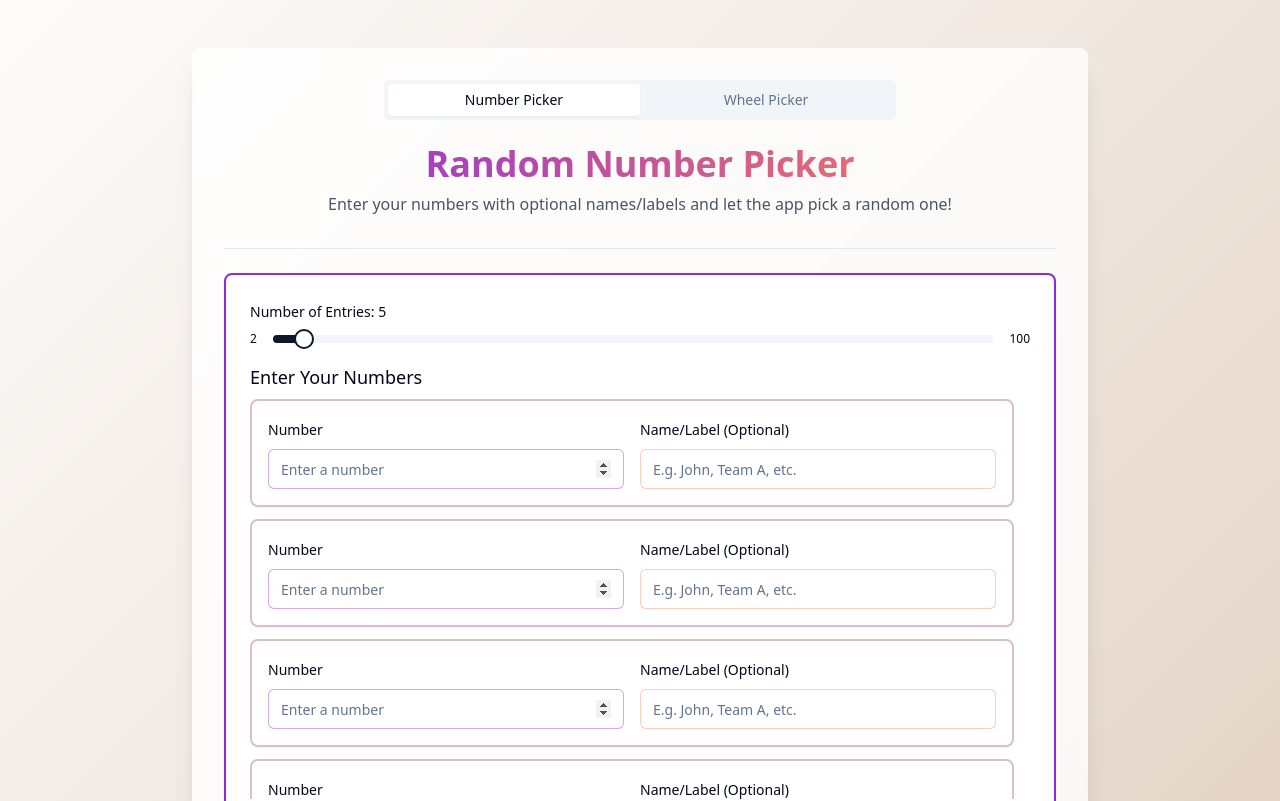
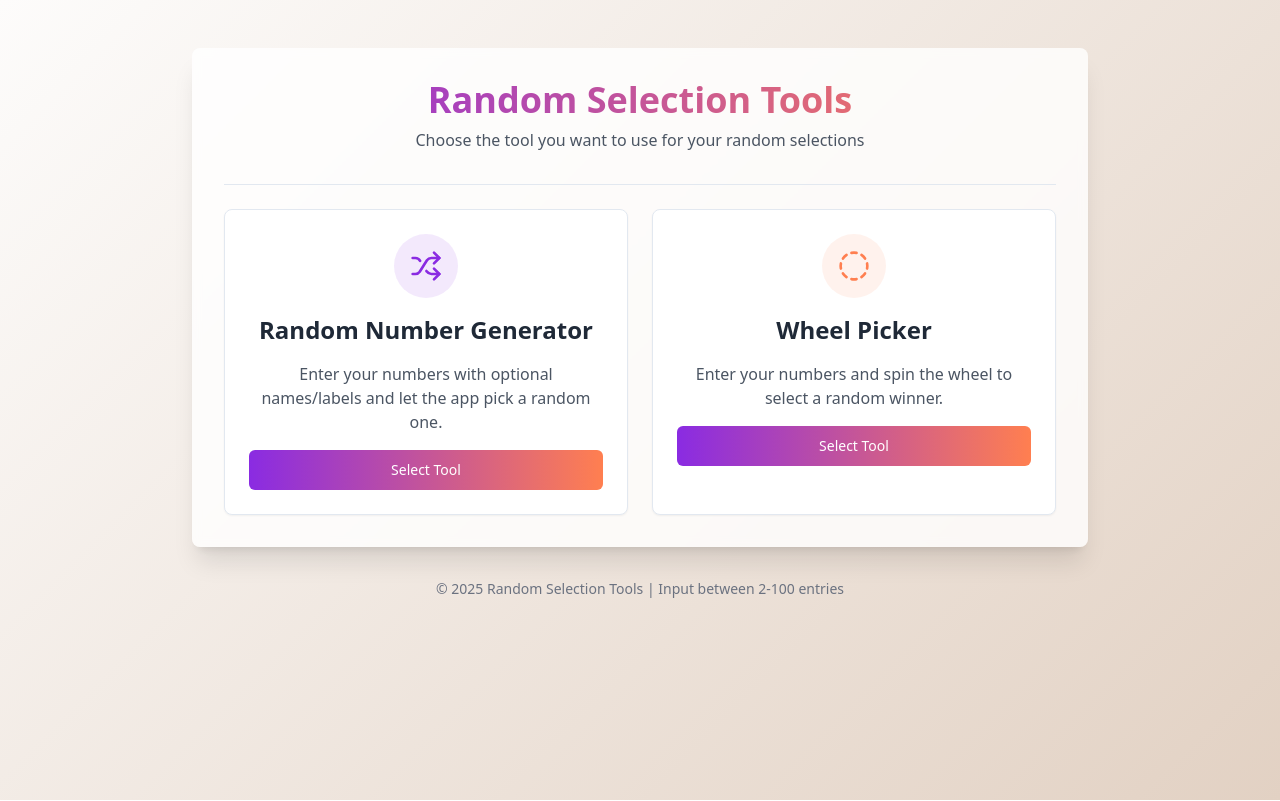
Before and after one commit to naquashm/lucky-number-selector-plus, a React (Vite) app: page / in a window 1280 px wide. Shown: the top 801 px of the page. Built offline with nearby package versions, Linux system fonts and the light colour scheme.

Commit message:
feat: Implement home page with navigation
Adds a home page with links to the random number generator and wheel picker pages.

```diff
--- a/src/App.tsx
+++ b/src/App.tsx
@@ -4,6 +4,7 @@ import { Toaster as Sonner } from "@/components/ui/sonner";
 import { TooltipProvider } from "@/components/ui/tooltip";
 import { QueryClient, QueryClientProvider } from "@tanstack/react-query";
 import { BrowserRouter, Routes, Route } from "react-router-dom";
+import Home from "./pages/Home";
 import Index from "./pages/Index";
 import Wheel from "./pages/Wheel";
 import NotFound from "./pages/NotFound";
@@ -17,7 +18,8 @@ const App = () => (
       <Sonner />
       <BrowserRouter>
         <Routes>
-          <Route path="/" element={<Index />} />
+          <Route path="/" element={<Home />} />
+          <Route path="/generator" element={<Index />} />
           <Route path="/wheel" element={<Wheel />} />
           {/* ADD ALL CUSTOM ROUTES ABOVE THE CATCH-ALL "*" ROUTE */}
           <Route path="*" element={<NotFound />} />
--- a/src/components/Navigation.tsx
+++ b/src/components/Navigation.tsx
@@ -1,15 +1,30 @@
 
 import React from 'react';
-import { Link } from 'react-router-dom';
+import { Link, useNavigate } from 'react-router-dom';
 import { Tabs, TabsList, TabsTrigger } from '@/components/ui/tabs';
+import { Button } from '@/components/ui/button';
+import { ArrowLeft } from 'lucide-react';
 
 const Navigation = () => {
+  const navigate = useNavigate();
+
   return (
-    <div className="w-full flex justify-center mb-6">
+    <div className="w-full flex flex-col items-center gap-4 mb-6">
+      <div className="w-full flex items-center justify-start">
+        <Button
+          variant="ghost"
+          onClick={() => navigate('/')}
+          className="flex items-center gap-1 text-gray-600 hover:text-gray-900"
+        >
+          <ArrowLeft size={18} />
+          Back to Home
+        </Button>
+      </div>
+
       <Tabs defaultValue="random" className="w-full max-w-lg">
         <TabsList className="grid w-full grid-cols-2">
           <TabsTrigger value="random" asChild>
-            <Link to="/" className="w-full">Number Picker</Link>
+            <Link to="/generator" className="w-full">Number Generator</Link>
           </TabsTrigger>
           <TabsTrigger value="wheel" asChild>
             <Link to="/wheel" className="w-full">Wheel Picker</Link>
--- /dev/null
+++ b/src/pages/Home.tsx
@@ -0,0 +1,74 @@
+
+import React from 'react';
+import { useNavigate } from 'react-router-dom';
+import { Card } from '@/components/ui/card';
+import { Button } from '@/components/ui/button';
+import { Separator } from '@/components/ui/separator';
+import { Shuffle, CircleDashed } from 'lucide-react';
+
+const Home = () => {
+  const navigate = useNavigate();
+
+  return (
+    <div className="min-h-screen py-8 md:py-12 container">
+      <Card className="mx-auto max-w-4xl bg-white/80 backdrop-blur-sm shadow-xl overflow-hidden border-none">
+        <div className="p-6 md:p-8">
+          <header className="text-center mb-8">
+            <h1 className="text-3xl md:text-4xl font-bold bg-gradient-to-r from-picker-purple to-picker-orange bg-clip-text text-transparent">
+              Random Selection Tools
+            </h1>
+            <p className="text-gray-600 mt-2">
+              Choose the tool you want to use for your random selections
+            </p>
+          </header>
+
+          <Separator className="my-6" />
+
+          <div className="grid grid-cols-1 md:grid-cols-2 gap-6">
+            <Card className="p-6 hover:shadow-lg transition-all hover:-translate-y-1">
+              <div className="text-center space-y-4">
+                <div className="mx-auto w-16 h-16 bg-picker-purple/10 flex items-center justify-center rounded-full">
+                  <Shuffle size={32} className="text-picker-purple" />
+                </div>
+                <h2 className="text-2xl font-semibold text-gray-800">Random Number Generator</h2>
+                <p className="text-gray-600">
+                  Enter your numbers with optional names/labels and let the app pick a random one.
+                </p>
+                <Button
+                  onClick={() => navigate('/generator')}
+                  className="w-full bg-gradient-to-r from-picker-purple to-picker-orange hover:opacity-90 text-white"
+                >
+                  Select Tool
+                </Button>
+              </div>
+            </Card>
+
+            <Card className="p-6 hover:shadow-lg transition-all hover:-translate-y-1">
+              <div className="text-center space-y-4">
+                <div className="mx-auto w-16 h-16 bg-picker-orange/10 flex items-center justify-center rounded-full">
+                  <CircleDashed size={32} className="text-picker-orange" />
+                </div>
+                <h2 className="text-2xl font-semibold text-gray-800">Wheel Picker</h2>
+                <p className="text-gray-600">
+                  Enter your numbers and spin the wheel to select a random winner.
+                </p>
+                <Button
+                  onClick={() => navigate('/wheel')}
+                  className="w-full bg-gradient-to-r from-picker-purple to-picker-orange hover:opacity-90 text-white"
+                >
+                  Select Tool
+                </Button>
+              </div>
+            </Card>
+          </div>
+        </div>
+      </Card>
+
+      <footer className="text-center mt-8 text-sm text-gray-500">
+        <p>© 2025 Random Selection Tools | Input between 2-100 entries</p>
+      </footer>
+    </div>
+  );
+};
+
+export default Home;
--- a/src/pages/Index.tsx
+++ b/src/pages/Index.tsx
@@ -30,7 +30,7 @@ const Index = () => {
           <Navigation />
           <header className="text-center mb-8">
             <h1 className="text-3xl md:text-4xl font-bold bg-gradient-to-r from-picker-purple to-picker-orange bg-clip-text text-transparent">
-              Random Number Picker
+              Random Number Generator
             </h1>
             <p className="text-gray-600 mt-2">
               Enter your numbers with optional names/labels and let the app pick a random one!
@@ -48,7 +48,7 @@ const Index = () => {
       </Card>
 
       <footer className="text-center mt-8 text-sm text-gray-500">
-        <p>© 2025 Random Number Picker | Input between 2-100 entries</p>
+        <p>© 2025 Random Selection Tools | Input between 2-100 entries</p>
       </footer>
     </div>
   );
--- a/src/pages/Wheel.tsx
+++ b/src/pages/Wheel.tsx
@@ -109,7 +109,7 @@ const Wheel = () => {
       </Card>
 
       <footer className="text-center mt-8 text-sm text-gray-500">
-        <p>© 2025 Random Picker | Input between 2-100 entries</p>
+        <p>© 2025 Random Selection Tools | Input between 2-100 entries</p>
       </footer>
     </div>
   );
```
